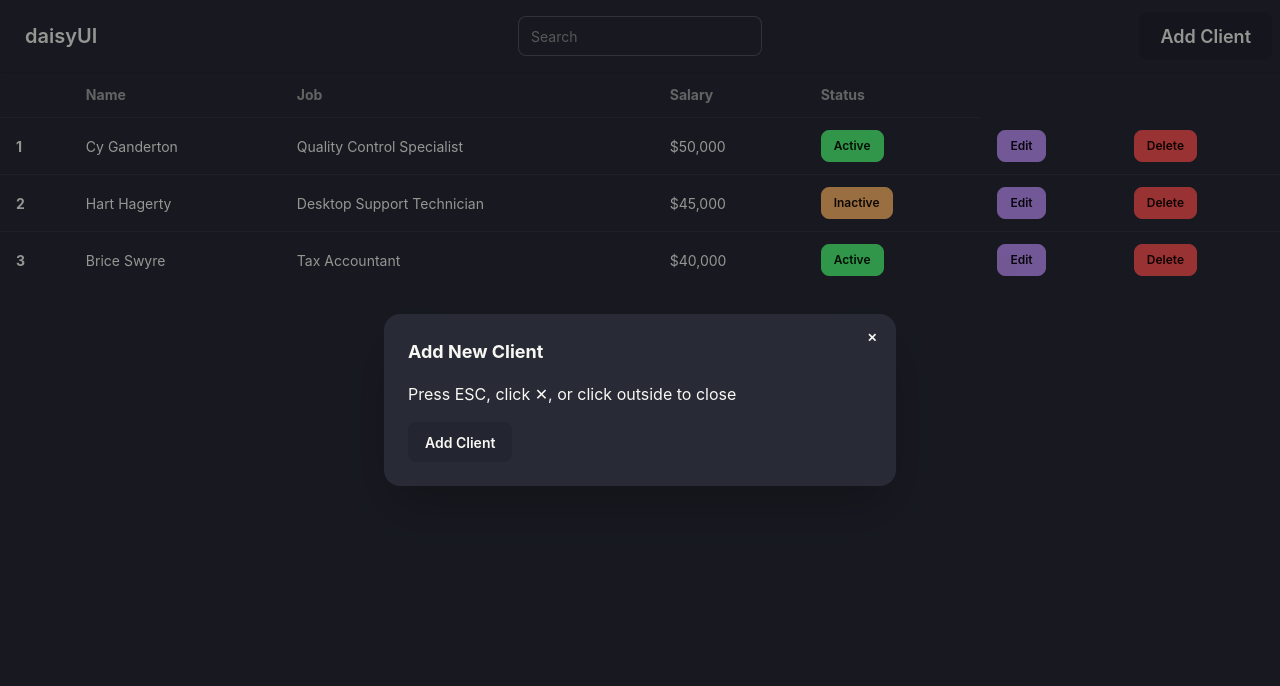
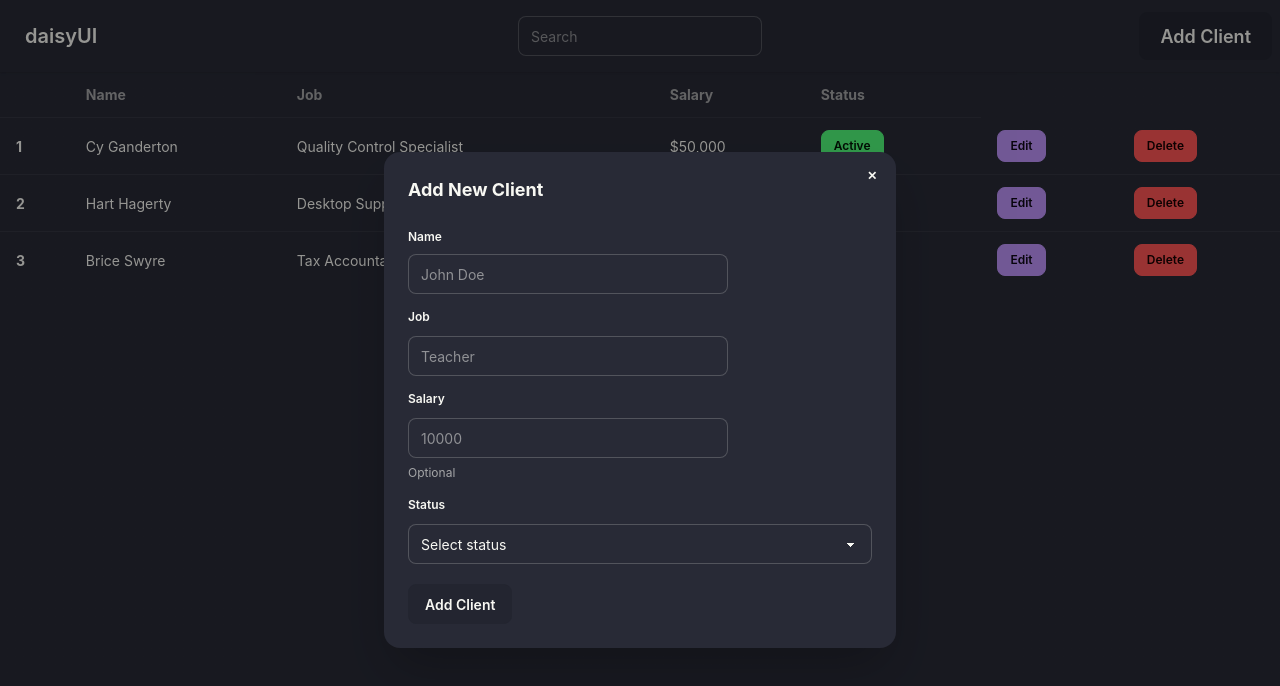
Before and after one commit to bot-ryan/CRUD_Project_v2, a React (Vite) app in the folder crud-frontend/: page / in a window 1280 px wide. Both pictures are taken after a click on the link "Add Client". Shown: the top 686 px of the page. Built offline with nearby package versions, Linux system fonts and the light colour scheme.

Commit message:
added field form

```diff
--- a/crud-frontend/src/components/ModalForm.jsx
+++ b/crud-frontend/src/components/ModalForm.jsx
@@ -1,12 +1,30 @@
+import { useEffect } from "react";
+
 const ModalForm = ({ isOpen, onClose, onSubmit, mode }) => {
+  // Listen for ESC key
+  useEffect(() => {
+    const handleEsc = (e) => {
+      if (e.key === "Escape") onClose();
+    };
+
+    if (isOpen) {
+      window.addEventListener("keydown", handleEsc);
+    }
+
+    // Cleanup listener when modal closes
+    return () => window.removeEventListener("keydown", handleEsc);
+  }, [isOpen, onClose]);
+
   return (
     <>
-
       <dialog id="my_modal" className="modal" open={isOpen}>
         <div className="modal-box">
           {/* X button to close */}
           <form method="dialog">
-            <button className="btn btn-sm btn-circle btn-ghost absolute right-2 top-2" onClick={onClose}>
+            <button
+              className="btn btn-sm btn-circle btn-ghost absolute right-2 top-2"
+              onClick={onClose}
+            >
               ✕
             </button>
           </form>
@@ -14,19 +32,50 @@ const ModalForm = ({ isOpen, onClose, onSubmit, mode }) => {
           <h3 className="font-bold text-lg">
             {mode === "add" ? "Add New Client" : "Edit Client"}
           </h3>
-          <p className="py-4">Press ESC, click ✕, or click outside to close</p>
-          <button className="btn" onClick={() => {
-            onSubmit();
-            onClose();
-          }}>
+          <p className="py-4">
+            {mode === "add" ? (
+              <fieldset className="fieldset">
+                <legend className="fieldset-legend">Name</legend>
+                <input type="text" className="input" placeholder="John Doe" />
+                <legend className="fieldset-legend">Job</legend>
+                <input type="text" className="input" placeholder="Teacher" />
+                <legend className="fieldset-legend">Salary</legend>
+                <input
+                  type="number"
+                  className="input"
+                  placeholder="10000"
+                />
+                <p className="label">Optional</p>
+                <legend className="fieldset-legend">Status</legend>
+                <select className="select w-full">
+                  <option disabled selected>
+                    Select status
+                  </option>
+                  <option>Active</option>
+                  <option>Inactive</option>
+                </select>
+              </fieldset>
+            ) : (
+              "Edit the client's information below."
+            )}
+          </p>
+          <button
+            className="btn"
+            onClick={() => {
+              onSubmit();
+              onClose();
+            }}
+          >
             {mode === "add" ? "Add Client" : "Save Changes"}
           </button>
         </div>
 
         {/* Click outside to close */}
-        <form method="dialog" className="modal-backdrop" onClick={onClose}>
-
-        </form>
+        <form
+          method="dialog"
+          className="modal-backdrop"
+          onClick={onClose}
+        ></form>
       </dialog>
     </>
   );
```
